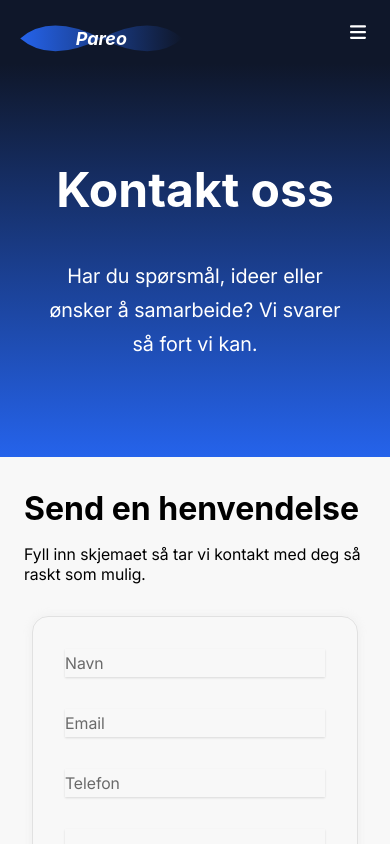
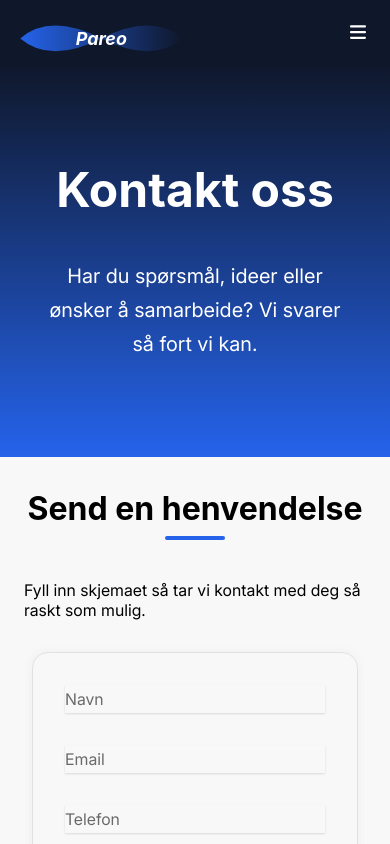
Before and after one commit to bennicodes/Pareo-webdesign, a React (Vite) app: page /kontakt in a window 390 px wide. Shown: the top 844 px of the page. Built offline with nearby package versions, Linux system fonts and the light colour scheme; no server answers.

Commit message:
adde media queries to contact us

```diff
--- a/src/pages/Contact/Contact.module.css
+++ b/src/pages/Contact/Contact.module.css
@@ -45,9 +45,18 @@
 .formSection h2 {
   font-size: var(--large-font);
   color: var(--text-color);
-  padding-left: var(--spacing-small);
+  /* padding-left: var(--spacing-small); */
   font-family: "Inter", sans-serif;
   font-weight: 700;
+}
+.formSection h2::after {
+  content: "";
+  width: 60px;
+  height: 4px;
+  background-color: var(--secondary-background-color);
+  display: block;
+  margin: 0.5rem 0.25rem;
+  border-radius: 2px;
 }
 
 .formSection p {
@@ -104,6 +113,18 @@
     justify-content: center;
     padding: var(--spacing-xl) var(--spacing-medium);
   }
+  .formSection h2{
+    text-align: center;
+  }
+  .formSection h2::after {
+    content: "";
+    width: 60px;
+    height: 4px;
+    background-color: var(--secondary-background-color);
+    display: block;
+    margin: 0.5rem auto 1.5rem;
+    border-radius: 2px;
+  }
 
   .formContainer,
   .infoSection {
```
